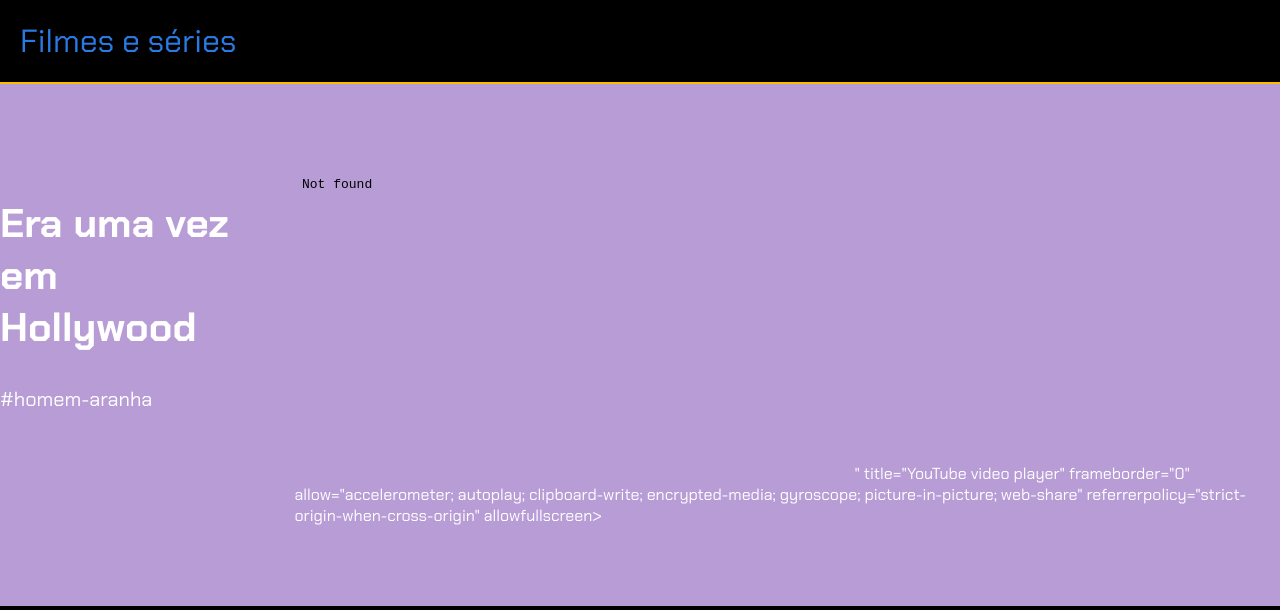
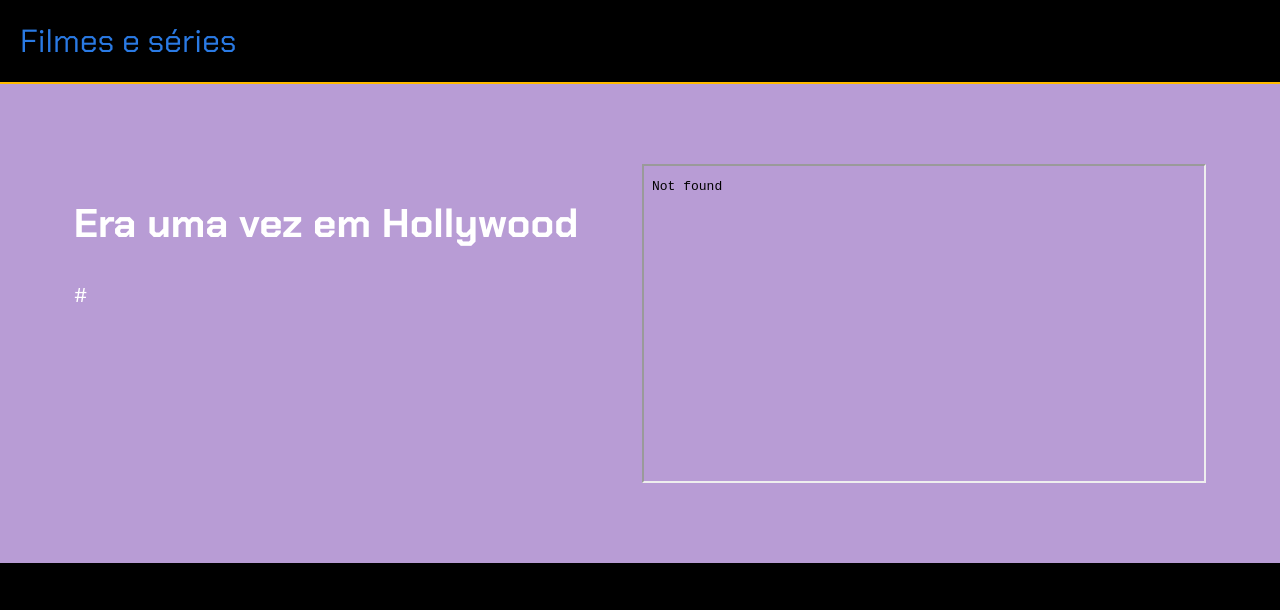
Before and after one commit to MatueKleina/projeto-filmes, a plain HTML site: page index.html in a window 1280 px wide. Shown: the top 610 px of the page. Drawn offline with Linux system fonts and the light colour scheme.

Commit message:
Update index.html

```diff
--- a/index.html
+++ b/index.html
@@ -16,11 +16,11 @@
     <section class="chamada">
         <div class="chamada-texto">
             <h1>Era uma vez em Hollywood</h1>
-            <p>#homem-aranha</p>
+            <p>#</p>
         </div>
 
         <div>
-            <iframe width="560" height="315" src="<iframe width="560" height="315" src="https://www.youtube.com/embed/CKJOwYEzlYE?si=twnwer4PEJ4m0-BX" title="YouTube video player" frameborder="0" allow="accelerometer; autoplay; clipboard-write; encrypted-media; gyroscope; picture-in-picture; web-share" referrerpolicy="strict-origin-when-cross-origin" allowfullscreen></iframe>"
+            <iframe width="560" height="315" src="<iframe width="560" height="315" src="https://www.youtube.com/embed/CKJOwYEzlYE?si=twnwer4PEJ4m0-BX"</iframe>"
                 title="YouTube video player" frameborder="0"
                 allow="accelerometer; autoplay; clipboard-write; encrypted-media; gyroscope; picture-in-picture; web-share"
                 referrerpolicy="strict-origin-when-cross-origin" allowfullscreen></iframe>
```
